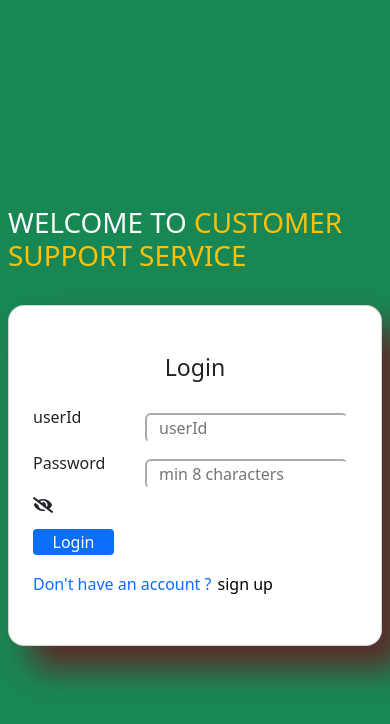
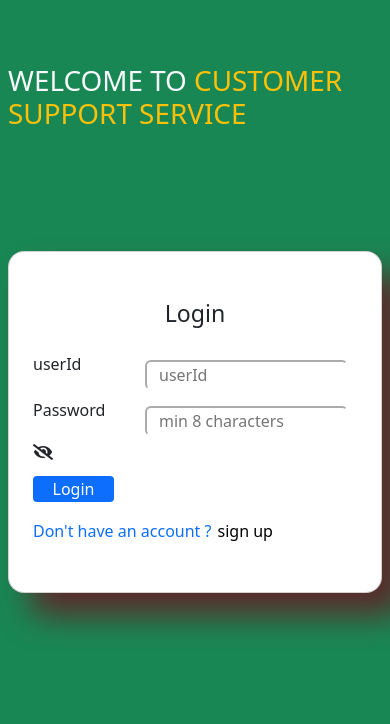
Before and after one commit to Rakesh-08/CRM-App, a React (Create React App) app in the folder Frontend-Part/: page / in a window 390 px wide. Shown: the top 724 px of the page. Built offline with nearby package versions, Linux system fonts and the light colour scheme.

Commit message:
working on responsiveness

```diff
--- a/Frontend-Part/src/Components/Dashboard/dashboard.jsx
+++ b/Frontend-Part/src/Components/Dashboard/dashboard.jsx
@@ -419,7 +419,7 @@ let InfoBox = ({ info, count, color }) => {
 
   return (
     <div
-      className=" d-flex align-items-center justify-content-center rounded-2 p-1 m-2 "
+      className=" d-flex align-items-center justify-content-center rounded-2 p-1 m-1 "
       style={{ backgroundColor:[color], minWidth: "15vw" }}
     >
       <div className="text-center p-2 ">
--- a/Frontend-Part/src/Components/adminPage/AdminPage.js
+++ b/Frontend-Part/src/Components/adminPage/AdminPage.js
@@ -9,6 +9,8 @@ import { getUsers, updateUser } from "../../apiCalls/users";
 import EmailIcon from '@mui/icons-material/Email';
 import EditIcon from '@mui/icons-material/Edit';
 import LeadsData from "../Dashboard/LeadsData";
+import ExportCsv from "@material-table/exporters/csv";
+import ExportPdf from "@material-table/exporters/pdf"
 
 
 export default function AdminPage() {
@@ -395,12 +397,27 @@ export default function AdminPage() {
                             ]}
 
                             options={{
+                                actionsColumnIndex: -1,
+                                exportMenu: [
+                                    {
+                                        label: "Export as PDF",
+                                        exportFunc: (cols, datas) =>
+                                            ExportPdf(cols, datas, "Peoples Record"),
+                                    },
+                                    {
+                                        label: "Export as ExcelFile",
+                                        exportFunc: (cols, datas) =>
+                                            ExportCsv(cols, datas, "Peoples Record"),
+                                    },
+                                ],
                                 headerStyle: {
                                     backgroundColor: "black",
                                     color: "white",
-                                    padding:"1em"
+                                    padding: "1em"
                                 }
                             }}
+
+
                     />
                     </div>
 
--- a/Frontend-Part/src/Components/loginPage/loginComponent.jsx
+++ b/Frontend-Part/src/Components/loginPage/loginComponent.jsx
@@ -103,8 +103,8 @@ export default function LoginComponent() {
   }
 
   return (
-    <div className="bg-success vh-100 d-flex flex-column justify-content-center align-items-center">
-      <div className="mb-2">
+    <div className="bg-success vh-100 position-relative d-flex flex-column justify-content-center align-items-center">
+      <div className="mt-5 position-absolute top-0">
         <h1 className="py-2 m-2 lead fs-1 text-light text-uppercase ">welcome to  <span className="text-warning">customer support service</span></h1>
       </div>
       <div className="card  p-4 m-2 form-box rounded-4">
```
